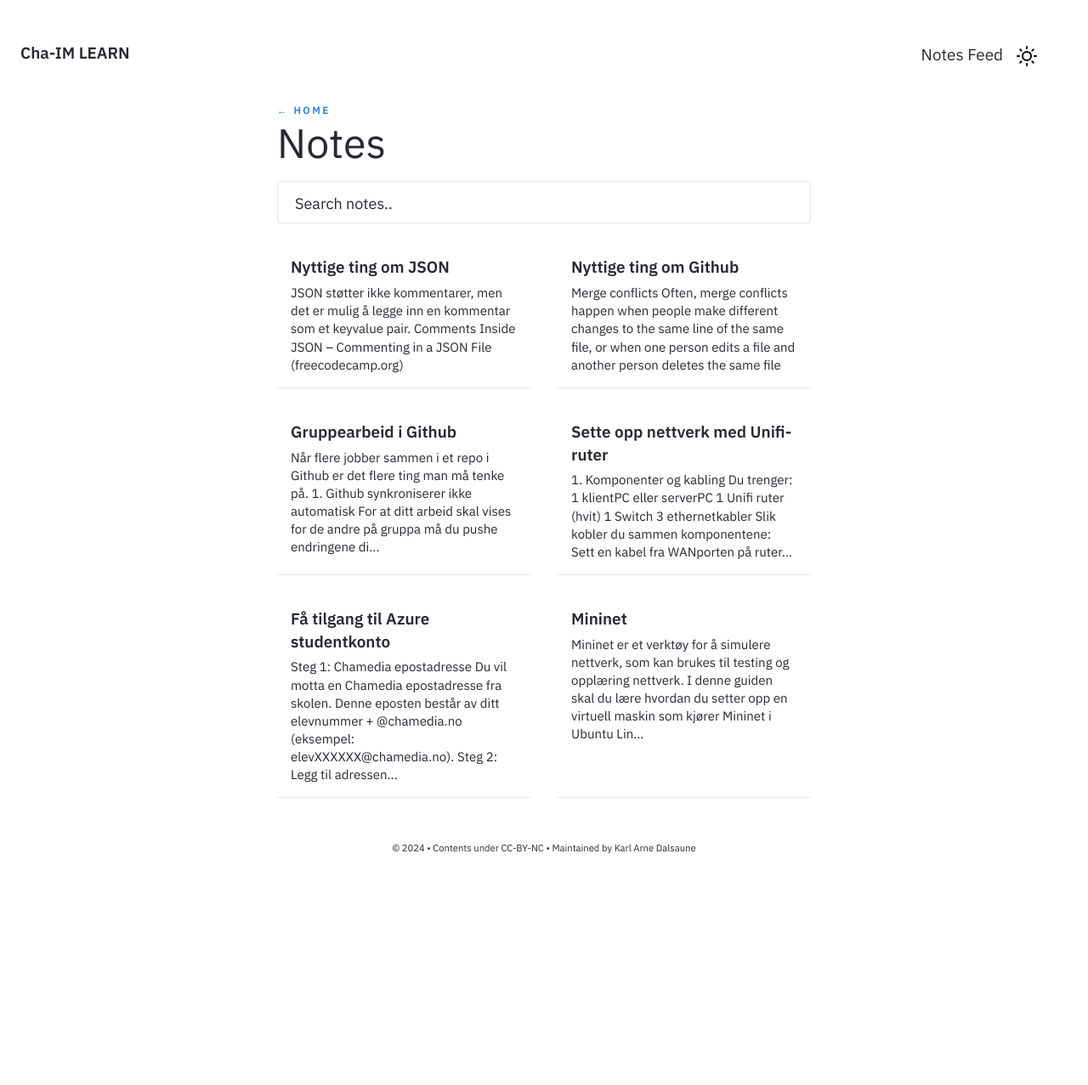
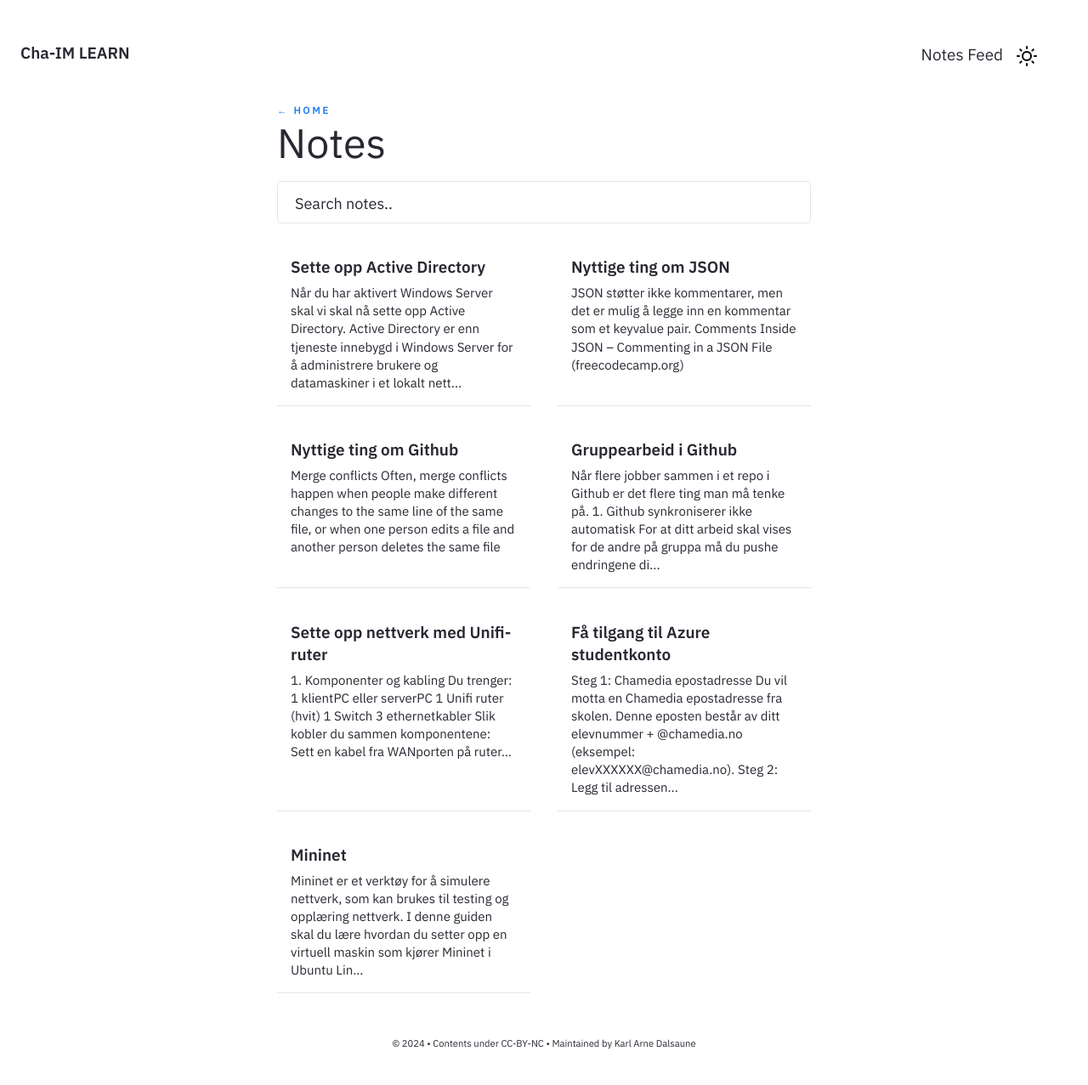
Before and after one commit to Cha-IM/cha-im.github.io, a Jekyll site: the page built from pages/notes.md, in a window 1280 px wide. Shown: the whole page at 85% size. Built offline with Jekyll 4.4.1, drawn with Linux system fonts in a browser that asks for light colours; before the commit the page ends 1047 px from its top, so only the background shows below that.

Commit message:
fix: properties

```diff
--- a/_notes/Public/Teknologiforståelse/Nettverkslab/Sette opp Active Directory.md
+++ b/_notes/Public/Teknologiforståelse/Nettverkslab/Sette opp Active Directory.md
@@ -1,3 +1,9 @@
+---
+title: Sette opp Active Directory
+feed: show
+date: 20-03-2024
+---
+
 Når du har aktivert Windows Server skal vi skal nå sette opp Active Directory. Active Directory er enn tjeneste innebygd i Windows Server for å administrere brukere og datamaskiner i et lokalt nettverk.
 
 For å sette opp og bruke Active Directory skal vi følge guiden fra NDLA:
```
